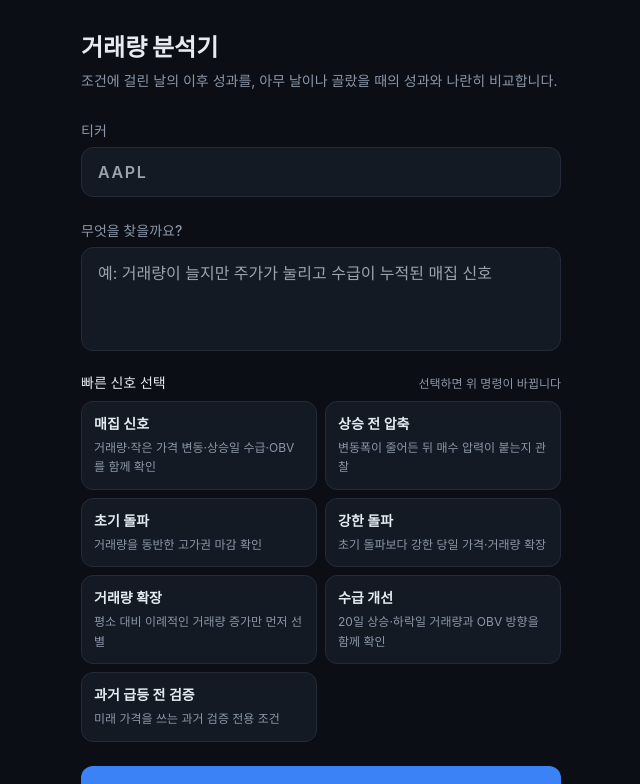
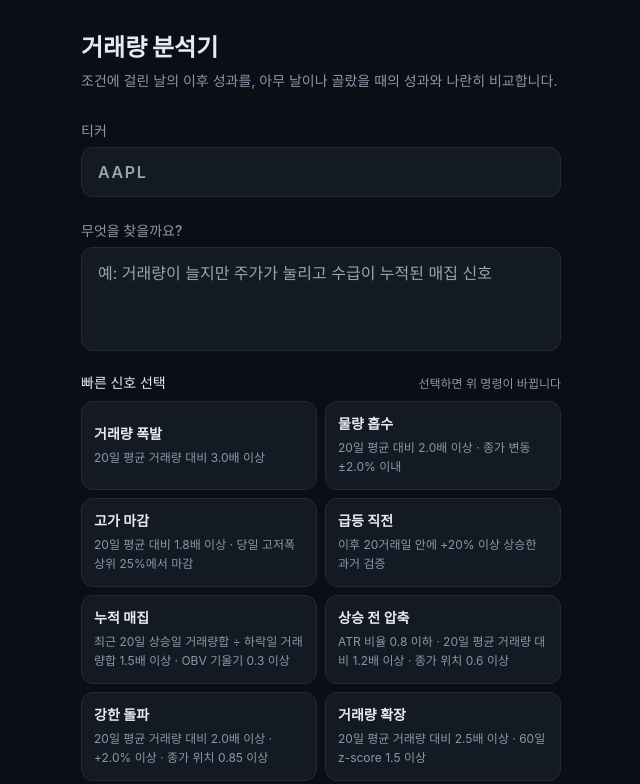
Before and after one commit to korean222-alt/rjfo, a Next.js app: page / in a window 1280 px wide. Shown: the top 784 px of the page, without its empty margins (319-959 px from the left). Built offline with nearby package versions, Linux system fonts and the light colour scheme.

Commit message:
fix: restore original preset commands and thresholds

```diff
--- a/app/api/parse/route.ts
+++ b/app/api/parse/route.ts
@@ -8,7 +8,7 @@ export const runtime = "nodejs";
 export const dynamic = "force-dynamic";
 
 const EXAMPLE_HINT =
-  '예: "매집 신호", "상승 전 압축 신호", "초기 돌파 신호", "강한 돌파 신호", "수급 개선 신호"';
+  '예: "거래량 폭발", "물량 흡수", "고가 마감", "누적 매집", "상승 전 압축", "강한 돌파"';
 
 /** few-shot을 대화 형태로 넣는다. */
 function fewShotHistory(): GeminiTurn[] {
--- a/lib/parse-prompt.ts
+++ b/lib/parse-prompt.ts
@@ -5,15 +5,17 @@ export const PARSER_SYSTEM_PROMPT = `너는 주식 거래량 분석 명령을 JS
 2. 절대로 계산하지 않는다. 날짜나 수치를 직접 찾아내려 하지 마라. 조건만 기술한다.
 3. "9천만", "90m", "90M"은 90000000으로 변환한다.
 4. "평소보다 높은" 같은 모호한 표현은 volume_ratio_20d >= 2.0 으로 기본 변환한다.
-5. "세력 매집", "누적 매집", "물량 흡수", "매집 신호"는 모두 accumulation preset을 지정하고 그에 맞는 conditions도 함께 채운다. absorption은 과거 저장 결과 호환용이므로 새 명령에 사용하지 않는다.
-6. "상승 전 압축", "변동성 축소", "움직임이 줄고 거래량이 붙는" 표현은 squeeze preset을 지정하고 conditions도 함께 채운다.
-7. "초기 돌파", "거래량 동반 고가 마감", "고가 부근 마감" 표현은 high_close preset을 지정하고 conditions도 함께 채운다.
-8. "강한 돌파", "강한 상승 돌파" 표현은 strong_breakout preset을 지정하고 conditions도 함께 채운다.
-9. "거래량 확장", "거래량 폭발", "이례적 거래량" 표현은 volume_expansion preset을 지정하고 conditions도 함께 채운다.
-10. "수급 개선", "상승일 거래량 우세", "OBV 개선" 표현은 flow_improvement preset을 지정하고 conditions도 함께 채운다.
-11. "급등 직전", "대상승 전"처럼 미래 상승을 기준으로 한 표현에는 lookahead를 설정하고 confidence를 "low"로 한다. 이는 과거 검증 전용 조건이다.
-12. 명령이 모호하면 confidence를 "low"로 하고, interpretation에 어떻게 해석했는지 명시한다.
-13. interpretation은 반드시 한국어로 쓴다.
+5. "세력 매집", "물량 흡수" 계열 표현은 absorption preset을 지정하고 그에 맞는 conditions도 함께 채운다.
+6. "누적 매집" 계열 표현은 accumulation preset을 지정하고 그에 맞는 conditions도 함께 채운다.
+7. "상승 전 압축", "변동성 축소", "움직임이 줄고 거래량이 붙는" 표현은 squeeze preset을 지정하고 conditions도 함께 채운다.
+8. "초기 돌파", "거래량 동반 고가 마감", "고가 부근 마감", "고가 마감" 표현은 high_close preset을 지정하고 conditions도 함께 채운다.
+9. "강한 돌파", "강한 상승 돌파" 표현은 strong_breakout preset을 지정하고 conditions도 함께 채운다.
+10. "거래량 확장", "이례적 거래량" 표현은 volume_expansion preset을 지정하고 conditions도 함께 채운다.
+11. "거래량 폭발" 또는 "20일 평균 대비 3배 이상" 표현은 volume_ratio_20d >= 3.0 조건을 사용한다. 명시된 숫자 조건은 완화하거나 다른 프리셋 조건으로 바꾸지 않는다.
+12. "수급 개선", "상승일 거래량 우세", "OBV 개선" 표현은 flow_improvement preset을 지정하고 conditions도 함께 채운다.
+13. "급등 직전", "대상승 전"처럼 미래 상승을 기준으로 한 표현에는 lookahead를 설정하고 confidence를 "low"로 한다. 이는 과거 검증 전용 조건이다.
+14. 명령이 모호하면 confidence를 "low"로 하고, interpretation에 어떻게 해석했는지 명시한다.
+15. interpretation은 반드시 한국어로 쓴다.
 
 사용 가능한 metric과 의미:
 - volume: 거래량(주)
@@ -29,19 +31,19 @@ export const PARSER_SYSTEM_PROMPT = `너는 주식 거래량 분석 명령을 JS
 - atr_ratio_20d: 현재 ATR(14) ÷ 20일 평균 ATR(14) (0.8 이하면 평소보다 변동폭이 20% 이상 줄어든 상태)
 
 preset 정의:
-- "accumulation" (매집 신호): 거래량 증가 + 작은 가격 변동 + 상승일 수급 우위 + OBV 개선
-  → volume_ratio_20d >= 1.5 AND abs_close_change_pct <= 2.5 AND up_down_vol_ratio_20d >= 1.2 AND obv_slope_20d >= 0
+- "accumulation" (누적형): 상승일 거래량 우위 + OBV 기울기 개선
+  → up_down_vol_ratio_20d >= 1.5 AND obv_slope_20d >= 0.3
 - "squeeze" (상승 전 압축): 변동폭 축소 + 거래량 개선 + 고가 쪽 종가
   → atr_ratio_20d <= 0.8 AND volume_ratio_20d >= 1.2 AND close_position_in_range >= 0.6
-- "high_close" (초기 돌파): 거래량 증가 + 상승 마감 + 고가 부근 마감
-  → volume_ratio_20d >= 1.8 AND close_change_pct >= 1.0 AND close_position_in_range >= 0.75
+- "high_close" (고가마감형): 거래량 증가 + 고가 부근 마감
+  → volume_ratio_20d >= 1.8 AND close_position_in_range >= 0.75
 - "strong_breakout" (강한 돌파): 거래량 급증 + 강한 상승 + 고가권 마감
   → volume_ratio_20d >= 2.0 AND close_change_pct >= 2.0 AND close_position_in_range >= 0.85
 - "volume_expansion" (거래량 확장): 20일 평균 대비 급증 + 60일 기준 이례적 거래량
   → volume_ratio_20d >= 2.5 AND volume_zscore_60d >= 1.5
 - "flow_improvement" (수급 개선): 상승일 거래량 우위 + OBV 상승 방향
   → up_down_vol_ratio_20d >= 1.4 AND obv_slope_20d >= 0.15
-- "absorption"은 이전 저장 결과를 위한 호환용이다.
+- "absorption" (흡수형): 거래량은 터졌는데 주가는 안 움직임
   → volume_ratio_20d >= 2.0 AND abs_close_change_pct <= 2.0`;
 
 /** Few-shot 예시 — 첫 user/assistant 턴으로 넣는다. */
@@ -52,6 +54,11 @@ export const FEW_SHOT: { input: string; output: string }[] = [
       '{"conditions":[{"metric":"volume","op":">=","value":90000000}],"logic":"AND","preset":null,"interpretation":"거래량 9천만주 이상인 날","confidence":"high"}',
   },
   {
+    input: "20일 평균 대비 3배 이상 거래량이 터진 날 찾아줘",
+    output:
+      '{"conditions":[{"metric":"volume_ratio_20d","op":">=","value":3.0}],"logic":"AND","preset":null,"interpretation":"20일 평균 거래량 대비 3배 이상인 날","confidence":"high"}',
+  },
+  {
     input: "대상승 오기 전에 평소보다 높았던 거래량 찾아줘",
     output:
       '{"conditions":[{"metric":"volume_ratio_20d","op":">=","value":2.0}],"logic":"AND","lookahead":{"days":20,"min_return_pct":20},"preset":null,"interpretation":"20일 평균 대비 2배 이상 거래량이면서, 이후 20거래일 안에 20% 이상 상승이 나온 날","confidence":"low"}',
@@ -59,7 +66,7 @@ export const FEW_SHOT: { input: string; output: string }[] = [
   {
     input: "세력이 매집한 것 같은 거래량 찾아줘",
     output:
-      '{"conditions":[{"metric":"volume_ratio_20d","op":">=","value":1.5},{"metric":"abs_close_change_pct","op":"<=","value":2.5},{"metric":"up_down_vol_ratio_20d","op":">=","value":1.2},{"metric":"obv_slope_20d","op":">=","value":0}],"logic":"AND","preset":"accumulation","interpretation":"거래량이 늘었지만 가격 변동은 크지 않고, 상승일 수급과 OBV가 개선되는 매집 신호로 해석","confidence":"low"}',
+      '{"conditions":[{"metric":"volume_ratio_20d","op":">=","value":2.0},{"metric":"abs_close_change_pct","op":"<=","value":2.0}],"logic":"AND","preset":"absorption","interpretation":"거래량은 평소의 2배 이상인데 종가 변동은 ±2% 이내 — 물량 흡수 패턴으로 해석","confidence":"low"}',
   },
   {
     input: "상승 전 압축 신호 찾아줘",
--- a/lib/presets.ts
+++ b/lib/presets.ts
@@ -1,42 +1,39 @@
 import type { Condition, PresetName } from "@/types";
 
 export const PRESET_CONDITIONS: Record<PresetName, Condition[]> = {
-  // 이전 저장 결과 재계산을 위한 호환용 별칭. 새 명령은 accumulation으로 통합한다.
+  // 기존 흡수형: 거래량은 터졌는데 주가는 안 움직임
   absorption: [
     { metric: "volume_ratio_20d", op: ">=", value: 2.0 },
     { metric: "abs_close_change_pct", op: "<=", value: 2.0 },
   ],
-  // 초기 돌파: 거래량이 늘고, 상승한 채로 당일 고가 부근에서 마감
+  // 기존 고가마감형: 거래량 증가 + 고가 부근 마감
   high_close: [
     { metric: "volume_ratio_20d", op: ">=", value: 1.8 },
-    { metric: "close_change_pct", op: ">=", value: 1.0 },
     { metric: "close_position_in_range", op: ">=", value: 0.75 },
   ],
-  // 매집 신호: 물량 흡수와 누적 수급을 한 번에 확인
+  // 기존 누적형: 상승일에 거래량이 몰림
   accumulation: [
-    { metric: "volume_ratio_20d", op: ">=", value: 1.5 },
-    { metric: "abs_close_change_pct", op: "<=", value: 2.5 },
-    { metric: "up_down_vol_ratio_20d", op: ">=", value: 1.2 },
-    { metric: "obv_slope_20d", op: ">=", value: 0 },
+    { metric: "up_down_vol_ratio_20d", op: ">=", value: 1.5 },
+    { metric: "obv_slope_20d", op: ">=", value: 0.3 },
   ],
-  // 상승 전 압축: 평소보다 좁아진 변동폭 속에서 거래량·종가 위치가 개선되는지 확인
+  // 새 상승 전 압축: 평소보다 좁아진 변동폭 속에서 거래량·종가 위치가 개선되는지 확인
   squeeze: [
     { metric: "atr_ratio_20d", op: "<=", value: 0.8 },
     { metric: "volume_ratio_20d", op: ">=", value: 1.2 },
     { metric: "close_position_in_range", op: ">=", value: 0.6 },
   ],
-  // 거래량 확장: 평소 대비 뚜렷한 거래량 증가가 나온 날
+  // 새 거래량 확장: 평소 대비 뚜렷한 거래량 증가가 나온 날
   volume_expansion: [
     { metric: "volume_ratio_20d", op: ">=", value: 2.5 },
     { metric: "volume_zscore_60d", op: ">=", value: 1.5 },
   ],
-  // 강한 돌파: 거래량 급증과 함께 고가권에서 강하게 마감한 날
+  // 새 강한 돌파: 거래량 급증과 함께 고가권에서 강하게 마감한 날
   strong_breakout: [
     { metric: "volume_ratio_20d", op: ">=", value: 2.0 },
     { metric: "close_change_pct", op: ">=", value: 2.0 },
     { metric: "close_position_in_range", op: ">=", value: 0.85 },
   ],
-  // 수급 개선: 상승일 거래량 우위와 OBV 방향이 동시에 개선되는지 확인
+  // 새 수급 개선: 상승일 거래량 우위와 OBV 방향이 동시에 개선되는지 확인
   flow_improvement: [
     { metric: "up_down_vol_ratio_20d", op: ">=", value: 1.4 },
     { metric: "obv_slope_20d", op: ">=", value: 0.15 },
@@ -49,41 +46,51 @@ export type PresetChip = {
   description: string;
 };
 
-/** UI 프리셋 칩 — 탭하면 명령창에 텍스트를 삽입한다. */
+/** UI 프리셋 칩 — 기존 명령은 원문을 유지하고, 설명에는 검증 가능한 기준을 표시한다. */
 export const PRESET_CHIPS: PresetChip[] = [
   {
-    label: "매집 신호",
-    command: "거래량이 늘지만 주가가 눌리고 수급이 누적된 매집 신호 찾아줘",
-    description: "거래량·작은 가격 변동·상승일 수급·OBV를 함께 확인",
+    label: "거래량 폭발",
+    command: "20일 평균 대비 3배 이상 거래량이 터진 날 찾아줘",
+    description: "20일 평균 거래량 대비 3.0배 이상",
+  },
+  {
+    label: "물량 흡수",
+    command: "거래량은 터졌는데 주가는 거의 안 움직인 날 찾아줘",
+    description: "20일 평균 대비 2.0배 이상 · 종가 변동 ±2.0% 이내",
+  },
+  {
+    label: "고가 마감",
+    command: "거래량 늘면서 고가 부근에서 마감한 날 찾아줘",
+    description: "20일 평균 대비 1.8배 이상 · 당일 고저폭 상위 25%에서 마감",
+  },
+  {
+    label: "급등 직전",
+    command: "20일 안에 20% 이상 급등하기 직전에 거래량이 튀었던 날",
+    description: "이후 20거래일 안에 +20% 이상 상승한 과거 검증",
+  },
+  {
+    label: "누적 매집",
+    command: "세력이 매집한 것 같은 날 찾아줘",
+    description: "최근 20일 상승일 거래량합 ÷ 하락일 거래량합 1.5배 이상 · OBV 기울기 0.3 이상",
   },
   {
     label: "상승 전 압축",
     command: "변동성은 줄고 거래량과 종가 위치가 좋아지는 상승 전 압축 신호 찾아줘",
-    description: "변동폭이 줄어든 뒤 매수 압력이 붙는지 관찰",
-  },
-  {
-    label: "초기 돌파",
-    command: "거래량이 늘면서 상승한 채 고가 부근에서 마감한 초기 돌파 신호 찾아줘",
-    description: "거래량을 동반한 고가권 마감 확인",
+    description: "ATR 비율 0.8 이하 · 20일 평균 거래량 대비 1.2배 이상 · 종가 위치 0.6 이상",
   },
   {
     label: "강한 돌파",
     command: "거래량이 급증하고 2% 이상 오르면서 고가 부근에서 마감한 강한 돌파 신호 찾아줘",
-    description: "초기 돌파보다 강한 당일 가격·거래량 확장",
+    description: "20일 평균 거래량 대비 2.0배 이상 · +2.0% 이상 · 종가 위치 0.85 이상",
   },
   {
     label: "거래량 확장",
     command: "20일 평균보다 2.5배 이상이고 60일 기준으로도 이례적인 거래량 확장 신호 찾아줘",
-    description: "평소 대비 이례적인 거래량 증가만 먼저 선별",
+    description: "20일 평균 거래량 대비 2.5배 이상 · 60일 z-score 1.5 이상",
   },
   {
     label: "수급 개선",
     command: "상승일 거래량이 우세하고 OBV가 개선되는 수급 개선 신호 찾아줘",
-    description: "20일 상승·하락일 거래량과 OBV 방향을 함께 확인",
-  },
-  {
-    label: "과거 급등 전 검증",
-    command: "20일 안에 20% 이상 급등하기 직전에 거래량이 튀었던 날",
-    description: "미래 가격을 쓰는 과거 검증 전용 조건",
+    description: "최근 20일 상승·하락일 거래량 비율 1.4 이상 · OBV 기울기 0.15 이상",
   },
 ];
```
Also changed, not shown: scripts/selftest.ts (+20 -0 lines), 1 other file (tests, documents, lock files or other folders).
